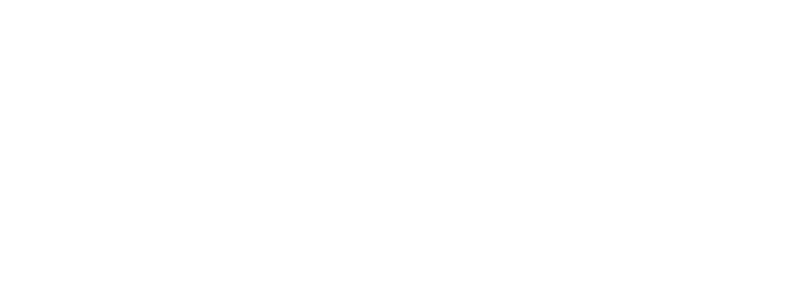
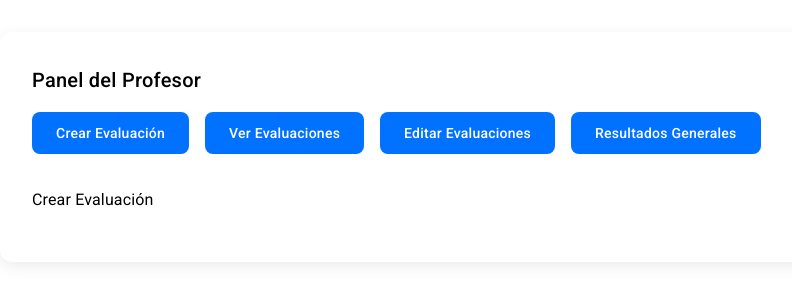
Before and after one commit to JoshRivas313/HackEdu-Front, an Angular app: page /dashboard_profesor in a window 1280 px wide. Before the commit this address led to /. Shown: the top 302 px of the page, without its empty margins (190-982 px from the left). Built offline with nearby package versions, Linux system fonts and the light colour scheme.

Commit message:
dash-profesor

```diff
--- /dev/null
+++ b/src/app/component/dashboard-profesor/dashboard-profesor.component.css
@@ -0,0 +1,35 @@
+/* Sugerido para dashboard-profesor.component.css */
+.dashboard-profesor-container {
+  max-width: 900px;
+  margin: 2rem auto;
+  background: #fff;
+  border-radius: 12px;
+  box-shadow: 0 4px 16px rgba(0,0,0,0.08);
+  padding: 2rem;
+}
+
+.dashboard-tabs {
+  display: flex;
+  gap: 1rem;
+  margin-bottom: 2rem;
+}
+
+.dashboard-tabs button {
+  padding: 0.7rem 1.5rem;
+  border: none;
+  border-radius: 8px;
+  background: #0072ff;
+  color: #fff;
+  font-weight: 500;
+  cursor: pointer;
+  transition: background 0.2s;
+}
+
+.dashboard-tabs button:hover,
+.dashboard-tabs button.active {
+  background: #005bb5;
+}
+
+.dashboard-content {
+  margin-top: 1rem;
+}
--- a/src/app/component/dashboard-profesor/dashboard-profesor.component.html
+++ b/src/app/component/dashboard-profesor/dashboard-profesor.component.html
@@ -1 +1,32 @@
-<p>dashboard-profesor works!</p>
+<div class="dashboard-profesor-container">
+  <h2>Panel del Profesor</h2>
+  <nav class="dashboard-tabs">
+    <button (click)="activeTab = 'crear'">Crear Evaluación</button>
+    <button (click)="activeTab = 'ver'">Ver Evaluaciones</button>
+    <button (click)="activeTab = 'editar'">Editar Evaluaciones</button>
+    <button (click)="activeTab = 'resultados'">Resultados Generales</button>
+  </nav>
+
+  <div class="dashboard-content">
+    <div *ngIf="activeTab === 'crear'">
+      <h3>Crear Evaluación</h3>
+      <!-- Formulario para crear evaluación -->
+      <!-- ... -->
+    </div>
+    <div *ngIf="activeTab === 'ver'">
+      <h3>Evaluaciones Creadas</h3>
+      <!-- Lista de evaluaciones -->
+      <!-- ... -->
+    </div>
+    <div *ngIf="activeTab === 'editar'">
+      <h3>Editar Evaluaciones</h3>
+      <!-- Selección y edición de evaluación -->
+      <!-- ... -->
+    </div>
+    <div *ngIf="activeTab === 'resultados'">
+      <h3>Evaluación General de Resultados</h3>
+      <!-- Vista de resultados generales -->
+      <!-- ... -->
+    </div>
+  </div>
+</div>
--- a/src/app/component/dashboard-profesor/dashboard-profesor.component.ts
+++ b/src/app/component/dashboard-profesor/dashboard-profesor.component.ts
@@ -1,12 +1,13 @@
 import { Component } from '@angular/core';
+import { CommonModule } from '@angular/common';
 
 @Component({
   selector: 'app-dashboard-profesor',
   standalone: true,
-  imports: [],
+  imports: [CommonModule],
   templateUrl: './dashboard-profesor.component.html',
-  styleUrl: './dashboard-profesor.component.scss'
+  styleUrls: ['./dashboard-profesor.component.css']
 })
 export class DashboardProfesorComponent {
-
+  activeTab: string = 'crear';
 }
--- a/src/app/component/login/login.ts
+++ b/src/app/component/login/login.ts
@@ -1,10 +1,12 @@
 import { Component } from '@angular/core';
+import { Router } from '@angular/router';
 import { FormsModule } from '@angular/forms';
+import { CommonModule } from '@angular/common';
 
 @Component({
   selector: 'app-login',
   standalone: true,
-  imports: [FormsModule],
+  imports: [FormsModule, CommonModule],
   templateUrl: './login.html',
   styleUrls: ['./login.css']
 })
@@ -14,11 +16,12 @@
   remember: boolean = false;
   errorMessage: string = '';
 
+  constructor(private router: Router) {}
+
   onSubmit() {
     if (this.email === '1234' && this.password === '5678') {
       this.errorMessage = '';
-      alert('¡Bienvenido a AlToque!');
-      // lógica de navegación
+      this.router.navigate(['/dashboard_profesor']);
     } else {
       this.errorMessage = 'Usuario o contraseña incorrectos';
     }
```
Also changed, not shown: src/app/app.routes.ts (+2 -7 lines), src/app/component/dashboard-profesor/dashboard-profesor.component.scss (deleted).
